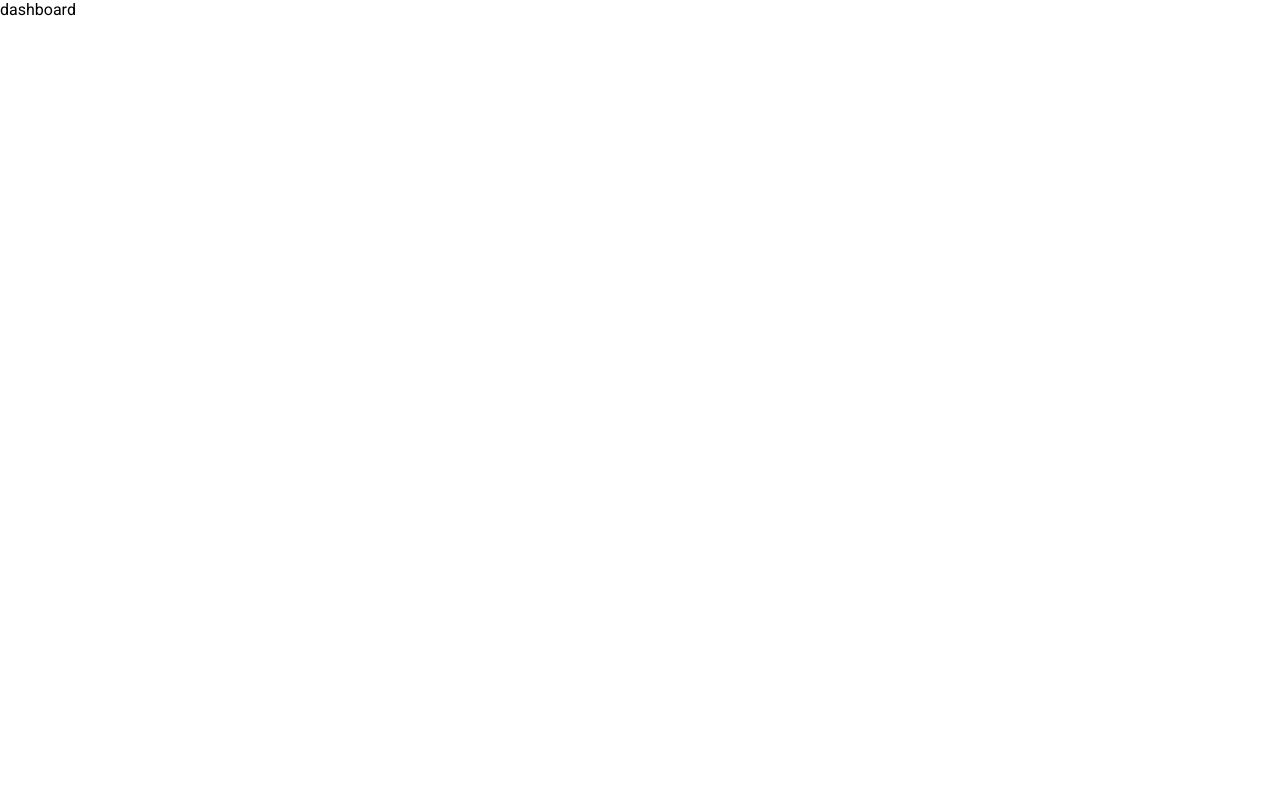
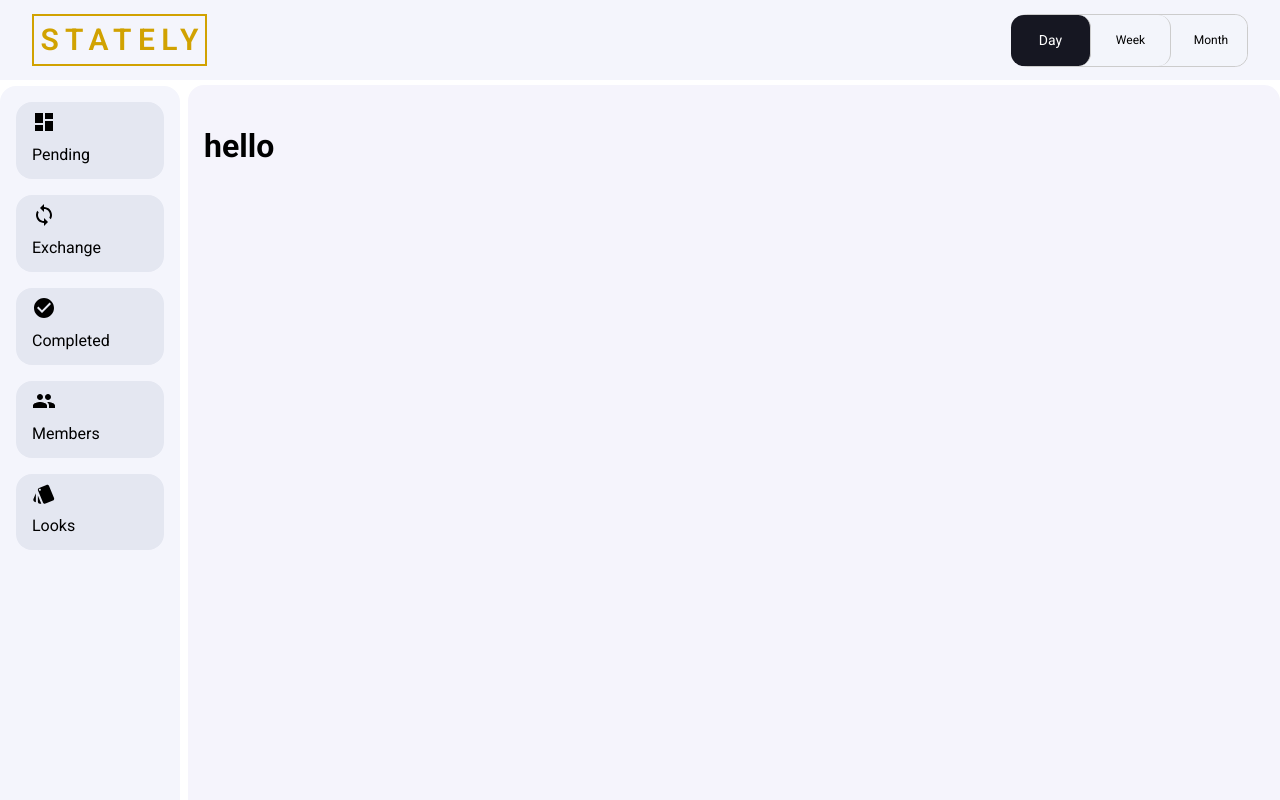
Before and after one commit to bhad0303/Stately, a React (Create React App) app: page /dashboard in a window 1280 px wide. Shown: the top 800 px of the page. Built offline with nearby package versions, Linux system fonts and the light colour scheme.

Commit message:
added a DayNavigation component

```diff
--- /dev/null
+++ b/src/components/DayNavigation.jsx
@@ -0,0 +1,62 @@
+import * as React from "react";
+import Box from "@mui/material/Box";
+import BottomNavigation from "@mui/material/BottomNavigation";
+import BottomNavigationAction from "@mui/material/BottomNavigationAction";
+
+const DayNavigation = () => {
+  const [value, setValue] = React.useState(0);
+
+  return (
+    <Box
+      sx={{
+        width: 234,
+        border: "1px solid #ccc",
+        borderRadius: "0.8rem",
+        margin: "0 auto",
+      }}
+    >
+      <BottomNavigation
+        showLabels
+        value={value}
+        onChange={(event, newValue) => {
+          setValue(newValue);
+        }}
+        sx={{
+          borderRadius: "0.8rem",
+          height: "51px",
+          backgroundColor: "#F3F5FB",
+          color: "f5f5f5",
+        }}
+      >
+        <BottomNavigationAction
+          label="Day"
+          sx={{
+            borderRight: "1px solid #ccc",
+            borderRadius: "0.8rem",
+            backgroundColor: value === 0 ? "#161722" : "F3F5FB",
+            color: value === 0 ? "white !important" : "black",
+          }}
+        />
+        <BottomNavigationAction
+          label="Week"
+          sx={{
+            borderRight: "1px solid #ccc",
+            borderRadius: "0.8rem",
+            backgroundColor: value === 1 ? "#161722" : "F3F5FB",
+            color: value === 1 ? "white !important" : "black",
+          }}
+        />
+        <BottomNavigationAction
+          label="Month"
+          sx={{
+            borderRadius: "0.8rem",
+            backgroundColor: value === 2 ? "#161722" : "F3F5FB",
+            color: value === 2 ? "white !important" : "black",
+          }}
+        />
+      </BottomNavigation>
+    </Box>
+  );
+};
+
+export default DayNavigation;
--- /dev/null
+++ b/src/components/Sidebar.jsx
@@ -0,0 +1,257 @@
+import React from "react";
+import AppBar from "@mui/material/AppBar";
+import Box from "@mui/material/Box";
+import CssBaseline from "@mui/material/CssBaseline";
+import Drawer from "@mui/material/Drawer";
+import IconButton from "@mui/material/IconButton";
+import List from "@mui/material/List";
+import ListItem from "@mui/material/ListItem";
+import ListItemButton from "@mui/material/ListItemButton";
+import ListItemIcon from "@mui/material/ListItemIcon";
+import ListItemText from "@mui/material/ListItemText";
+import MenuIcon from "@mui/icons-material/Menu";
+import Toolbar from "@mui/material/Toolbar";
+import Typography from "@mui/material/Typography";
+import {
+  Dashboard,
+  Sync,
+  People,
+  CheckCircle,
+  Style,
+} from "@mui/icons-material";
+
+import DayNavigation from "./DayNavigation";
+
+const drawerWidth = 180;
+
+const Sidebar = (props) => {
+  const { window } = props;
+  const [mobileOpen, setMobileOpen] = React.useState(false);
+  const [isClosing, setIsClosing] = React.useState(false);
+
+  const handleDrawerClose = () => {
+    setIsClosing(true);
+    setMobileOpen(false);
+  };
+
+  const handleDrawerTransitionEnd = () => {
+    setIsClosing(false);
+  };
+
+  const handleDrawerToggle = () => {
+    if (!isClosing) {
+      setMobileOpen(!mobileOpen);
+    }
+  };
+
+  const drawer = (
+    <div>
+      <List
+        sx={{
+          padding: "0.5rem",
+        }}
+      >
+        {[
+          { name: "Pending", icon: <Dashboard /> },
+          { name: "Exchange", icon: <Sync /> },
+          { name: "Completed", icon: <CheckCircle /> },
+          { name: "Members", icon: <People /> },
+          { name: "Looks", icon: <Style /> },
+        ].map((text, index) => (
+          <ListItem key={text} disablePadding sx={{ padding: "0.5rem" }}>
+            <ListItemButton
+              style={{
+                display: "flex",
+                flexDirection: "column",
+                alignItems: "flex-start",
+                gap: "0.3rem",
+                paddingLeft: "1rem",
+                background: "#E4E7F1",
+                borderRadius: "1rem",
+              }}
+            >
+              <ListItemIcon sx={{ color: "black" }}>{text.icon}</ListItemIcon>
+              <ListItemText primary={text.name} />
+            </ListItemButton>
+          </ListItem>
+        ))}
+      </List>
+    </div>
+  );
+
+  return (
+    <div>
+      (
+      <Box sx={{ display: "flex", gap: "0.5rem" }}>
+        <CssBaseline />
+
+        <AppBar
+          sx={{
+            width: { sm: "100%" },
+            ml: { sm: `${drawerWidth}px` },
+            background: "#F4F5FC",
+            boxShadow: "none",
+            padding: "0.5rem",
+          }}
+        >
+          <Toolbar>
+
+            <IconButton
+              color="inherit"
+              aria-label="open drawer"
+              edge="start"
+              onClick={handleDrawerToggle}
+              sx={{ mr: 2, display: { sm: "none" } }}
+            >
+              <MenuIcon />
+            </IconButton>
+
+            <Typography
+              variant="h6"
+              noWrap
+              component="div"
+              sx={{
+                color: "#D1A201",
+                fontSize: 30,
+                border: "2px solid #D1A201",
+                textAlign: "center",
+                letterSpacing: "0.4rem",
+                width: "fit-content",
+                fontWeight: 600,
+                paddingLeft: "0.4rem",
+                m : {xs : '0 auto' , sm : '0'}
+              }}
+            >
+              STATELY
+            </Typography>
+
+            <Box
+              sx={{
+                ml: "auto",
+                display: { xs: "none", sm: "block" },
+              }}
+            >
+              <DayNavigation direction='row' width='234px' />
+            </Box>
+
+          </Toolbar>
+        </AppBar>
+
+        <Box
+          component="nav"
+          sx={{ width: { sm: drawerWidth }, flexShrink: { sm: 0 } }}
+          aria-label="mailbox folders"
+        >
+          {/* TEMPORARY */}
+          <Drawer
+            variant="temporary"
+            open={mobileOpen}
+            onTransitionEnd={handleDrawerTransitionEnd}
+            onClose={handleDrawerClose}
+            sx={{
+              display: { xs: "block", sm: "none" },
+              "& .MuiDrawer-paper": {
+                boxSizing: "border-box",
+                width: drawerWidth,
+              },
+            }}
+            slotProps={{
+              root: {
+                keepMounted: true, // Better open performance on mobile.
+              },
+            }}
+          >
+
+
+
+
+            {drawer}
+          </Drawer>
+
+          <Drawer
+            variant="permanent"
+            sx={{
+              display: { xs: "none", sm: "block" },
+              "& .MuiDrawer-paper": {
+                border: "none",
+                borderRadius: "1rem",
+                boxSizing: "border-box",
+                width: drawerWidth,
+                background: "#F4F5FC",
+                zIndex: "0",
+                top: "5.4rem",
+              },
+            }}
+            open
+          >
+            {drawer}
+          </Drawer>
+        </Box>
+
+        <Box
+          sx={{
+            margin: { xs: "3.4rem 0", sm: "3.8rem 0" },
+            background: "red",
+            height: "100vh",
+            width: "100%",
+            background: "#F5F4FC",
+            borderRadius: "1rem",
+          }}
+        >
+          <Box
+            sx={{
+              padding: "1rem",
+            }}
+          >
+            <h1>hello</h1>
+          </Box>
+        </Box>
+
+        {/* <Box
+          component="main"
+          sx={{
+            flexGrow: 1,
+            p: 3,
+            width: { sm: `calc(100% - ${drawerWidth}px)` },
+            background: "#F4F5FC",
+          }}
+        >
+          <Toolbar />
+          <Typography sx={{ marginBottom: 2 }}>
+            Lorem ipsum dolor sit amet, consectetur adipiscing elit, sed do
+            eiusmod tempor incididunt ut labore et dolore magna aliqua. Rhoncus
+            dolor purus non enim praesent elementum facilisis leo vel. Risus at
+            ultrices mi tempus imperdiet. Semper risus in hendrerit gravida
+            rutrum quisque non tellus. Convallis convallis tellus id interdum
+            velit laoreet id donec ultrices. Odio morbi quis commodo odio aenean
+            sed adipiscing. Amet nisl suscipit adipiscing bibendum est ultricies
+            integer quis. Cursus euismod quis viverra nibh cras. Metus vulputate
+            eu scelerisque felis imperdiet proin fermentum leo. Mauris commodo
+            quis imperdiet massa tincidunt. Cras tincidunt lobortis feugiat
+            vivamus at augue. At augue eget arcu dictum varius duis at
+            consectetur lorem. Velit sed ullamcorper morbi tincidunt. Lorem
+            donec massa sapien faucibus et molestie ac.
+          </Typography>
+          <Typography sx={{ marginBottom: 2 }}>
+            Consequat mauris nunc congue nisi vitae suscipit. Fringilla est
+            ullamcorper eget nulla facilisi etiam dignissim diam. Pulvinar
+            elementum integer enim neque volutpat ac tincidunt. Ornare
+            suspendisse sed nisi lacus sed viverra tellus. Purus sit amet
+            volutpat consequat mauris. Elementum eu facilisis sed odio morbi.
+            Euismod lacinia at quis risus sed vulputate odio. Morbi tincidunt
+            ornare massa eget egestas purus viverra accumsan in. In hendrerit
+            gravida rutrum quisque non tellus orci ac. Pellentesque nec nam
+            aliquam sem et tortor. Habitant morbi tristique senectus et.
+            Adipiscing elit duis tristique sollicitudin nibh sit. Ornare aenean
+            euismod elementum nisi quis eleifend. Commodo viverra maecenas
+            accumsan lacus vel facilisis. Nulla posuere sollicitudin aliquam
+            ultrices sagittis orci a.
+          </Typography>
+        </Box> */}
+      </Box>
+      );
+    </div>
+  );
+};
+
+export default Sidebar;
--- a/src/pages/dashboard/Dashboard.jsx
+++ b/src/pages/dashboard/Dashboard.jsx
@@ -1,10 +1,13 @@
 import React from 'react'
+import Sidebar from '../../components/Sidebar'
 
 function Dashboard() {
   return (
     <div>
-      dashboard
+
+   <Sidebar/>
     </div>
+
   )
 }
 
```
